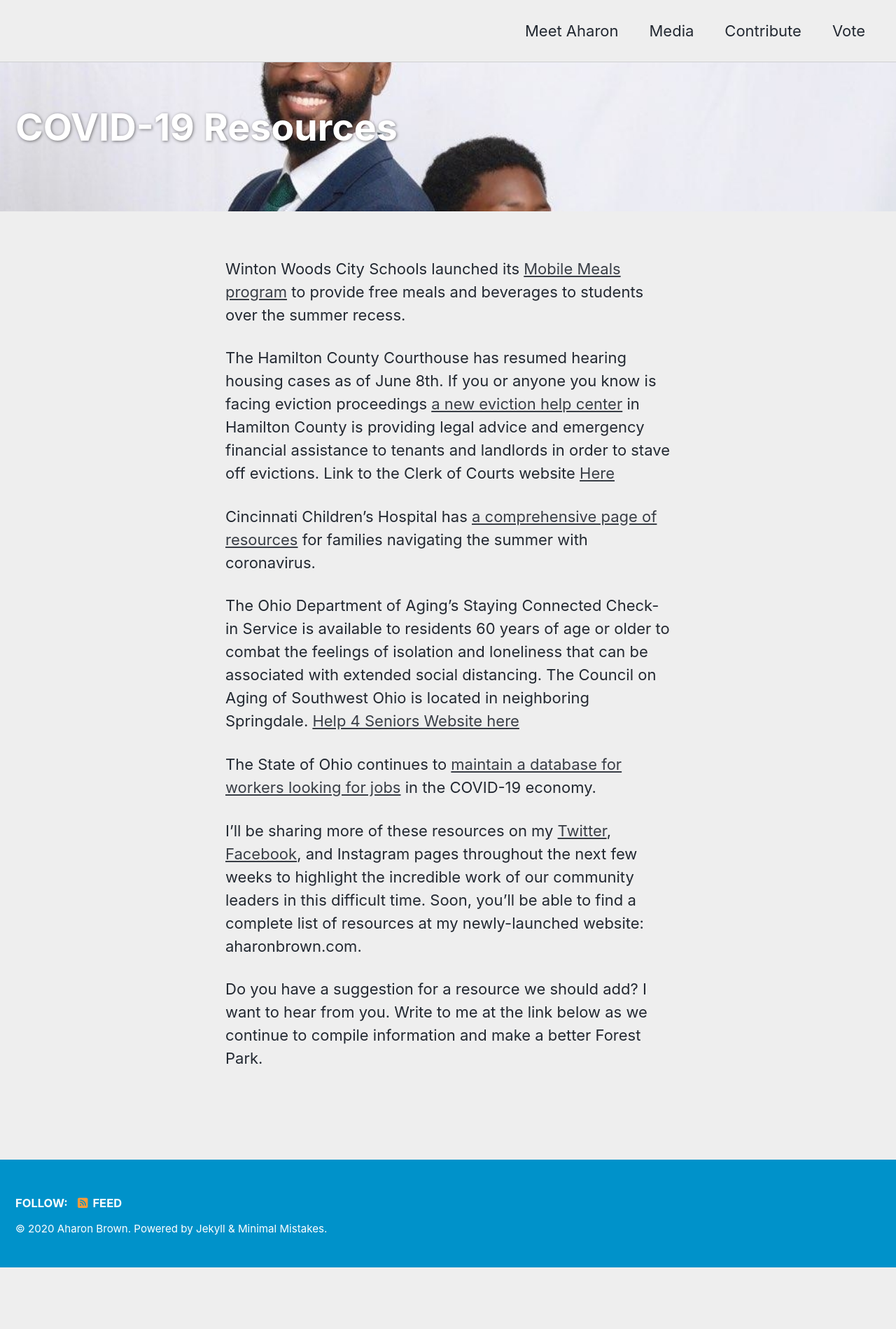
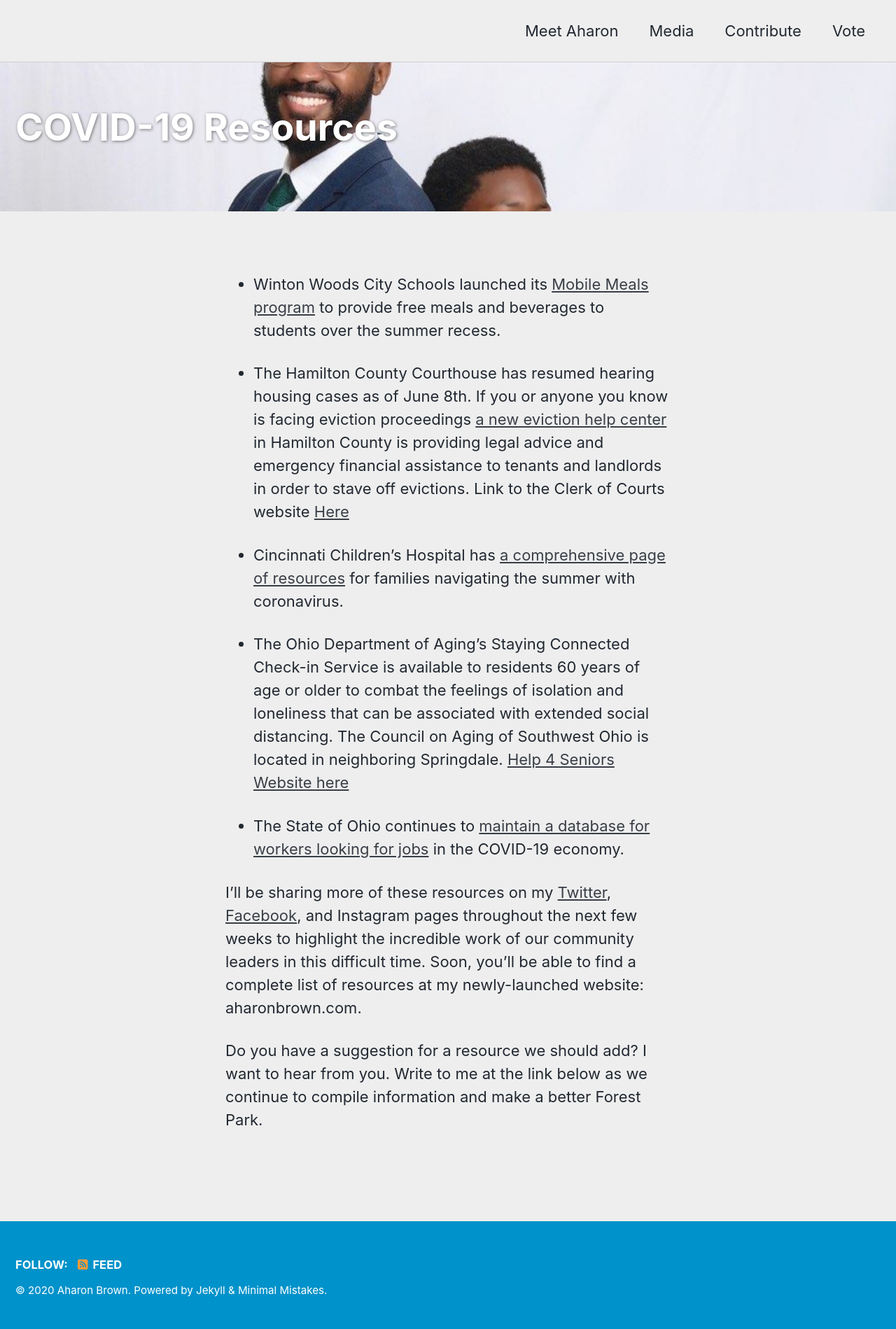
Before and after one commit to aharonbrownforestpark/aharonbrownforestpark.github.io, a Jekyll site: the page built from _pages/covid19-resources.md, in a window 1280 px wide. Shown: the whole page at 70% size. Built offline with Jekyll 4.4.1, drawn with Linux system fonts in a browser that asks for light colours; cached includes are drawn as plain includes; nearby versions of some CDN libraries; before the commit the page ends 1811 px from its top, so only the background shows below that.

Commit message:
added bullet points

```diff
--- a/_pages/covid19-resources.md
+++ b/_pages/covid19-resources.md
@@ -8,22 +8,22 @@ layout: single
 toc: false
 ---
 
-Winton Woods City Schools launched its [Mobile Meals program](https://www.wintonwoods.org/Content2/summermeals) to provide free meals and beverages to students
+* Winton Woods City Schools launched its [Mobile Meals program](https://www.wintonwoods.org/Content2/summermeals) to provide free meals and beverages to students
 over the summer recess.
 
-The Hamilton County Courthouse has resumed hearing housing cases as of June 8th.
+* The Hamilton County Courthouse has resumed hearing housing cases as of June 8th.
 If you or anyone you know is facing eviction proceedings [a new eviction help center](https://www.wvxu.org/post/evictions-expected-skyrocket-center-aims-help-renters-landlords#stream/0) in Hamilton County is providing
 legal advice and emergency financial assistance to tenants and landlords in order to stave off evictions.
 Link to the Clerk of Courts website [Here](https://www.courtclerk.org/)
 
-Cincinnati Children’s Hospital has [a comprehensive page of resources](https://www.cincinnatichildrens.org/patients/coronavirus-information/family-resources) for families navigating the summer with coronavirus.
+* Cincinnati Children’s Hospital has [a comprehensive page of resources](https://www.cincinnatichildrens.org/patients/coronavirus-information/family-resources) for families navigating the summer with coronavirus.
 
-The Ohio Department of Aging’s Staying Connected Check-in Service is available to residents 60 years of age or older
+* The Ohio Department of Aging’s Staying Connected Check-in Service is available to residents 60 years of age or older
 to combat the feelings of isolation and loneliness that can be associated with extended social distancing.
 The Council on Aging of Southwest Ohio is located in neighboring Springdale.
 [Help 4 Seniors Website here](https://www.help4seniors.org/)
 
-The State of Ohio continues to [maintain a database for workers looking for jobs](https://jobsearch.ohio.gov/wps/portal/gov/jobsearch/home) in the COVID-19 economy.
+* The State of Ohio continues to [maintain a database for workers looking for jobs](https://jobsearch.ohio.gov/wps/portal/gov/jobsearch/home) in the COVID-19 economy.
 
 I’ll be sharing more of these resources on my [Twitter](https://twitter.com/aharon_brown), [Facebook](https://www.facebook.com/aharon.brown.9/), and Instagram pages throughout the next few weeks
 to highlight the incredible work of our community leaders in this difficult time. Soon, you’ll be able to find a complete
```
